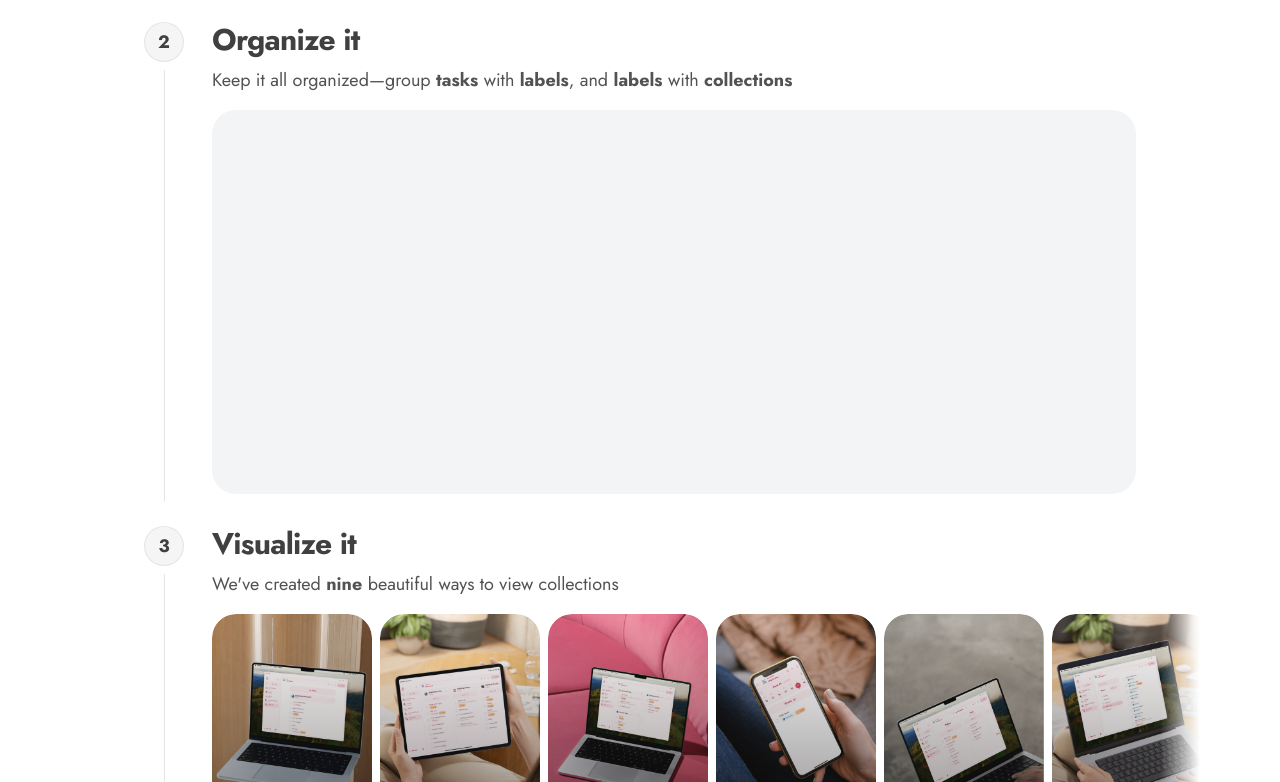
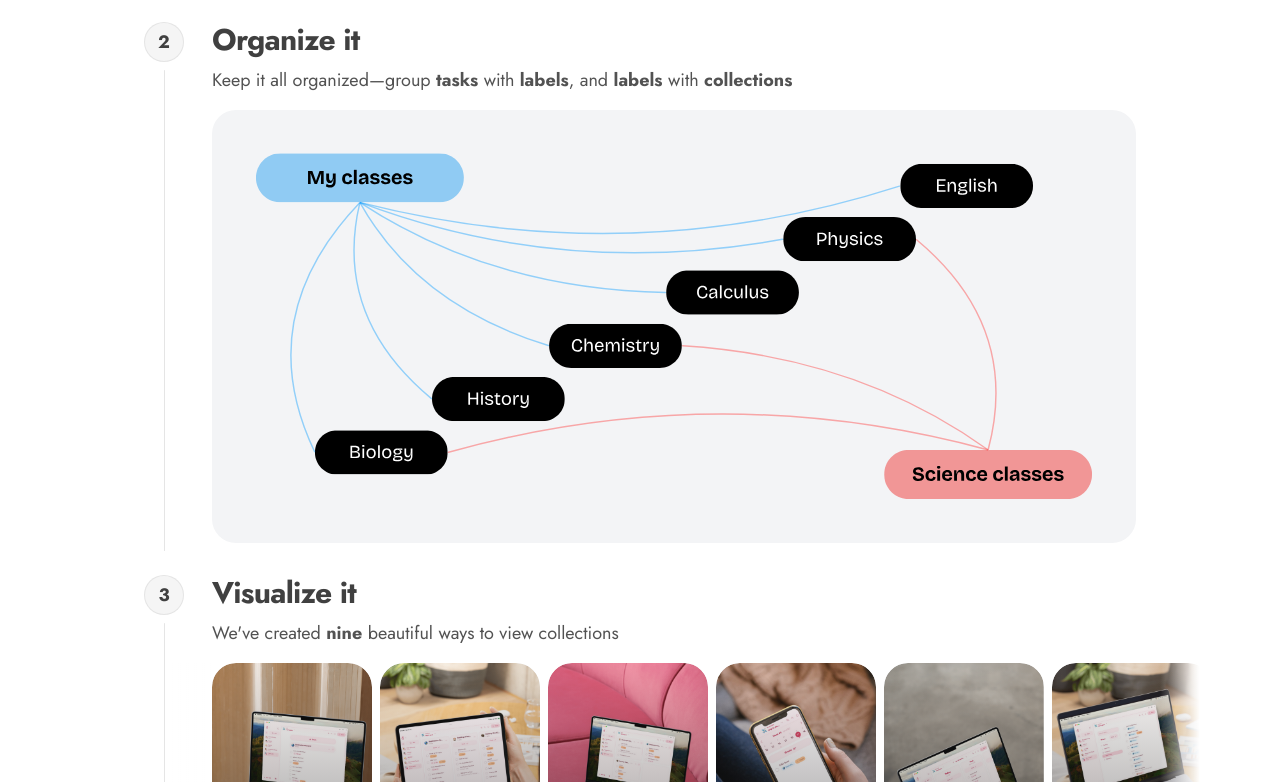
Before and after one commit to Dysperse/Homepage, a Next.js app: page / in a window 1280 px wide. Shown: the part 1298-2080 px from the top of the page. Built offline with nearby package versions, Linux system fonts and the light colour scheme.

Commit message:
asdfasdf

```diff
--- a/app/Nutshell.tsx
+++ b/app/Nutshell.tsx
@@ -125,7 +125,12 @@ export const Nutshell = () => {
         }
       >
         <div className="flex gap-3">
-          <div className="flex-1 h-96 bg-gray-100 px-5 py-5 rounded-3xl"></div>
+          <div
+            className="flex-1 bg-gray-100 rounded-3xl relative"
+            style={{ aspectRatio: "1920/900" }}
+          >
+            <Image src="/label-diagram.svg" alt="How labels work" fill />
+          </div>
         </div>
       </StaticStep>
       <StaticStep
@@ -139,7 +144,7 @@ export const Nutshell = () => {
       >
         <div className="flex">
           <div className="shrink-0 w-10 bg-gradient-to-r h-60 from-white to-transparent z-10 -ml-10 px-5 py-5 -mr-10"></div>
-          <div className="flex gap-2 overflow-x-auto px-10">
+          <div className="flex gap-2 overflow-x-auto px-10 pb-4 -mb-4">
             {[
               {
                 title: "List",
```
Also changed, not shown: public/label-diagram.svg (added).
